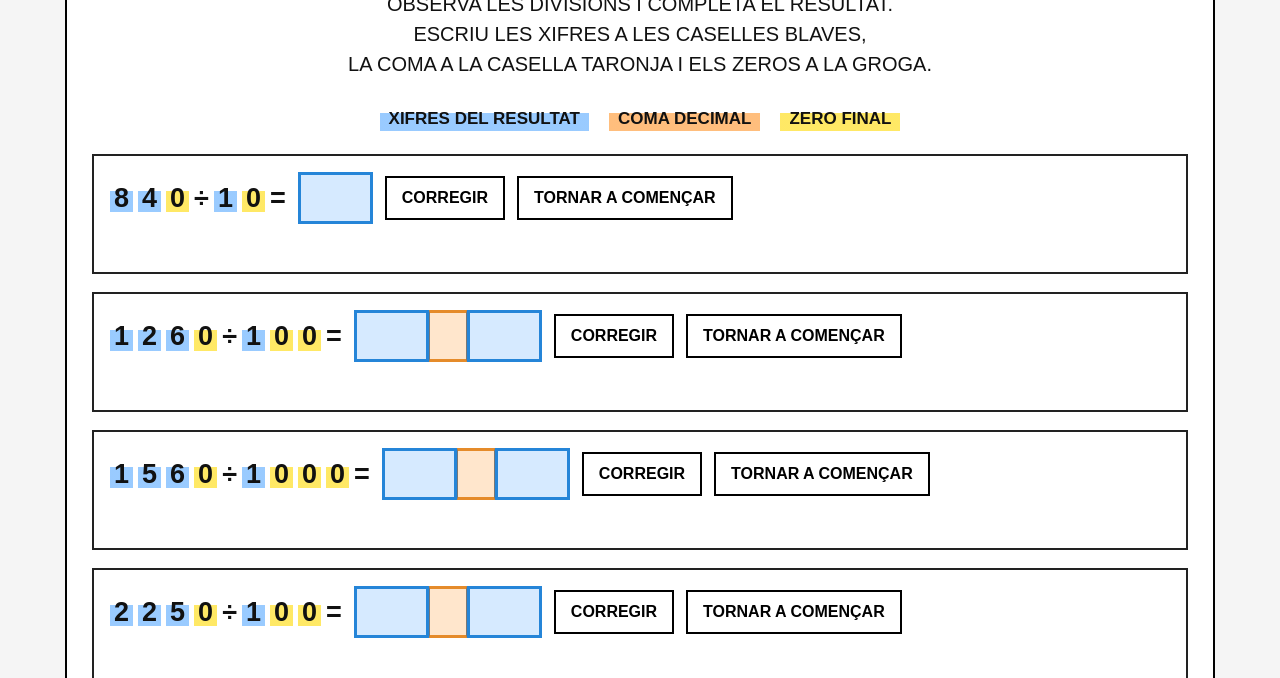
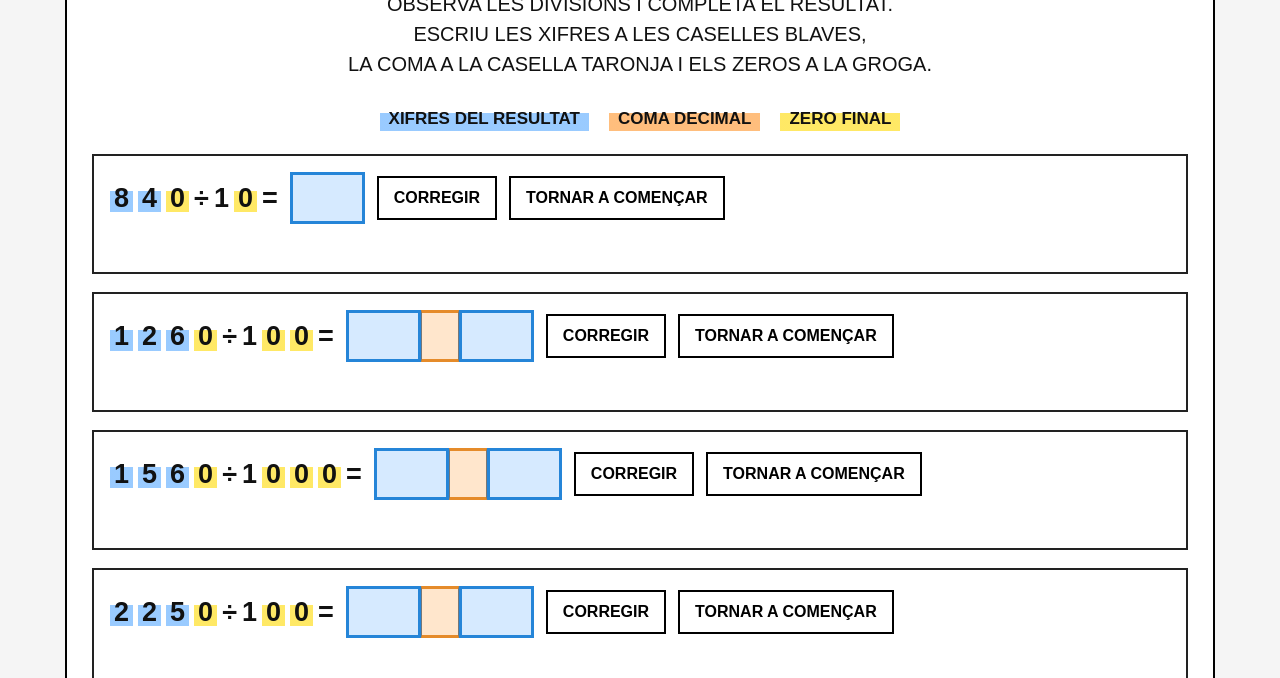
Before and after one commit to pfolch2/dividir-per-100-amb-decimals, a plain HTML site: page index.html in a window 1280 px wide. Shown: the part 122-800 px from the top of the page. Drawn offline with nearby package versions, Linux system fonts and the light colour scheme.

Commit message:
Refactor crearEnunciat function in index.html
Refactor crearEnunciat function to improve readability and maintainability.

```diff
--- a/index.html
+++ b/index.html
@@ -497,24 +497,35 @@ function pintarNombre(valor) {
 
 function crearEnunciat(d, i) {
 
+    let divisor = String(d.b);
+
+    let divisorPintat = "";
+
+    for (let j = 0; j < divisor.length; j++) {
+
+        const xifra = divisor[j];
+
+        if (xifra === "1") {
+            divisorPintat += `<span>${xifra}</span>`;
+        }
+        else if (xifra === "0") {
+            divisorPintat += `<span class="groc">${xifra}</span>`;
+        }
+        else {
+            divisorPintat += `<span class="blau">${xifra}</span>`;
+        }
+
+    }
+
     return `
-
         <div class="enunciat">
-
             ${pintarNombre(d.a)}
-
             ÷
-
-            ${pintarNombre(d.b)}
-
+            ${divisorPintat}
             =
-
         </div>
-
     `;
-
 }
-
 
 /* CREAR ELS EXERCICIS */
 
```
